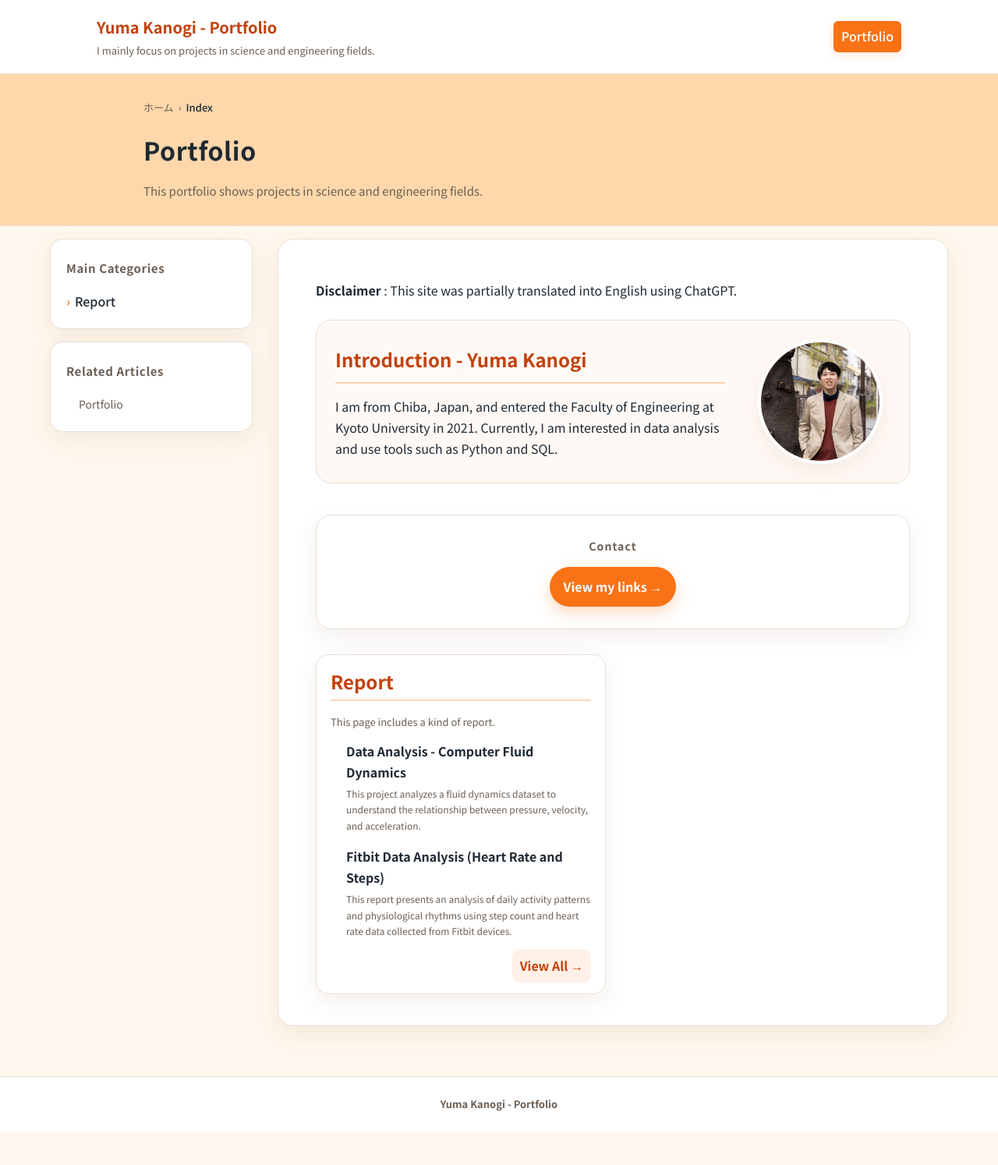
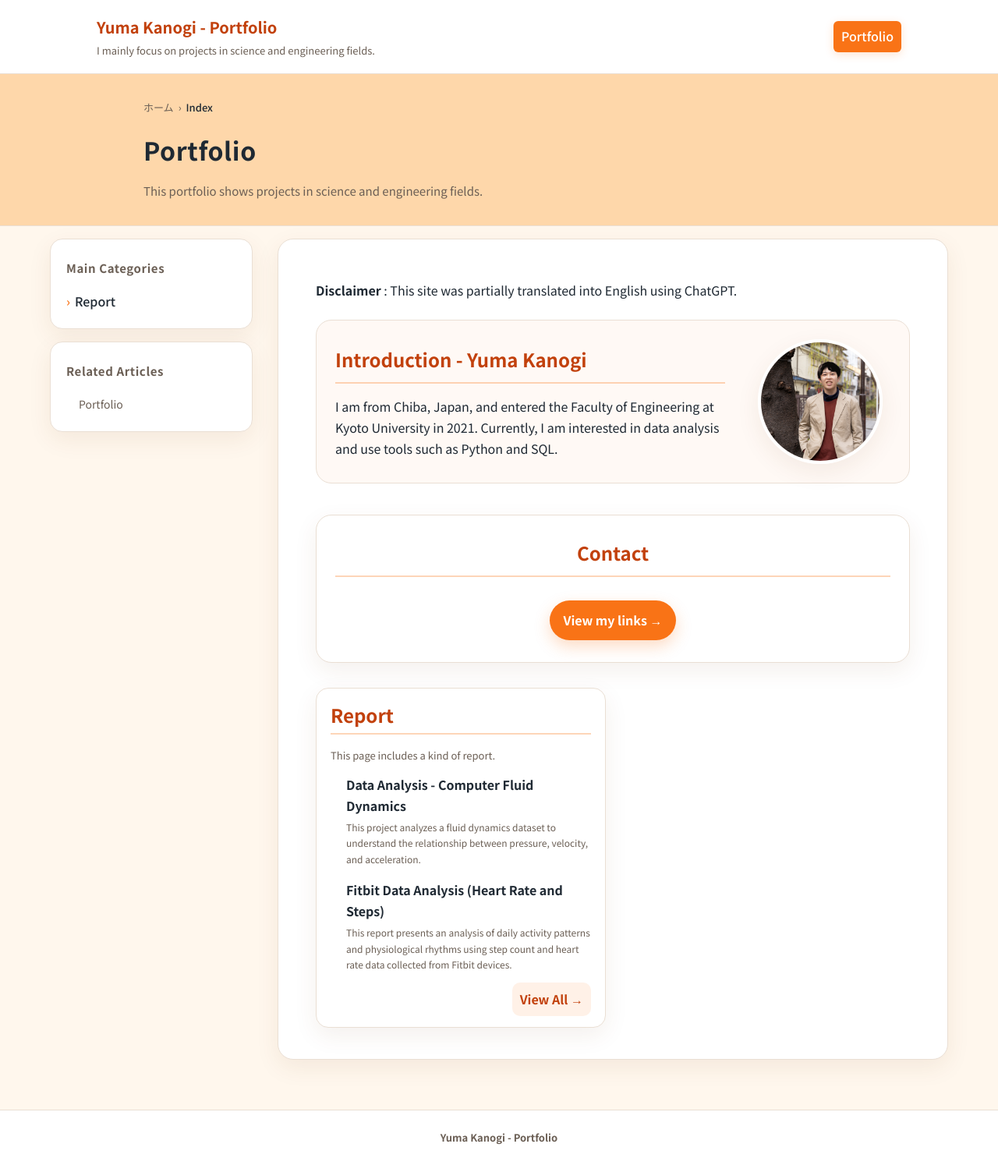
Before and after one commit to entfrem0/portfolio, a Jekyll site: the page built from docs/index.md, in a window 1280 px wide. Shown: the whole page at 78% size. Built offline with Jekyll 4.4.1, drawn with Linux system fonts in a browser that asks for light colours; before the commit the page ends 1451 px from its top, so only the background shows below that.

Commit message:
ちょい変更

```diff
--- a/docs/index.md
+++ b/docs/index.md
@@ -27,7 +27,7 @@ sidebar_title: Related Articles
 </div>
 
 <div class="contact-card">
-  <p><strong>Contact</strong></p>
+  <h2>Contact</h2>
   <a href="https://linktr.ee/yumakanogi" class="contact-btn">
     View my links →
   </a>
```
